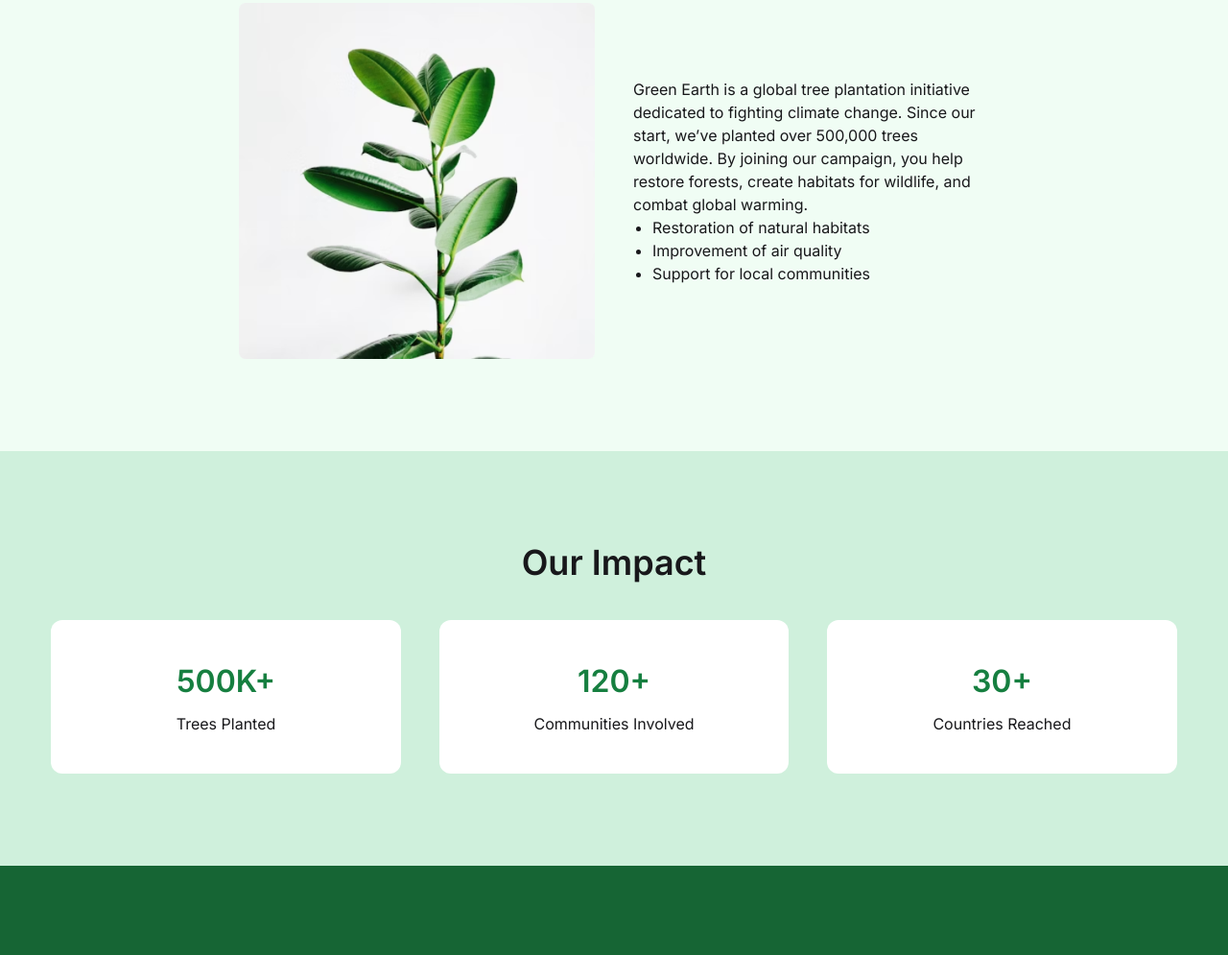
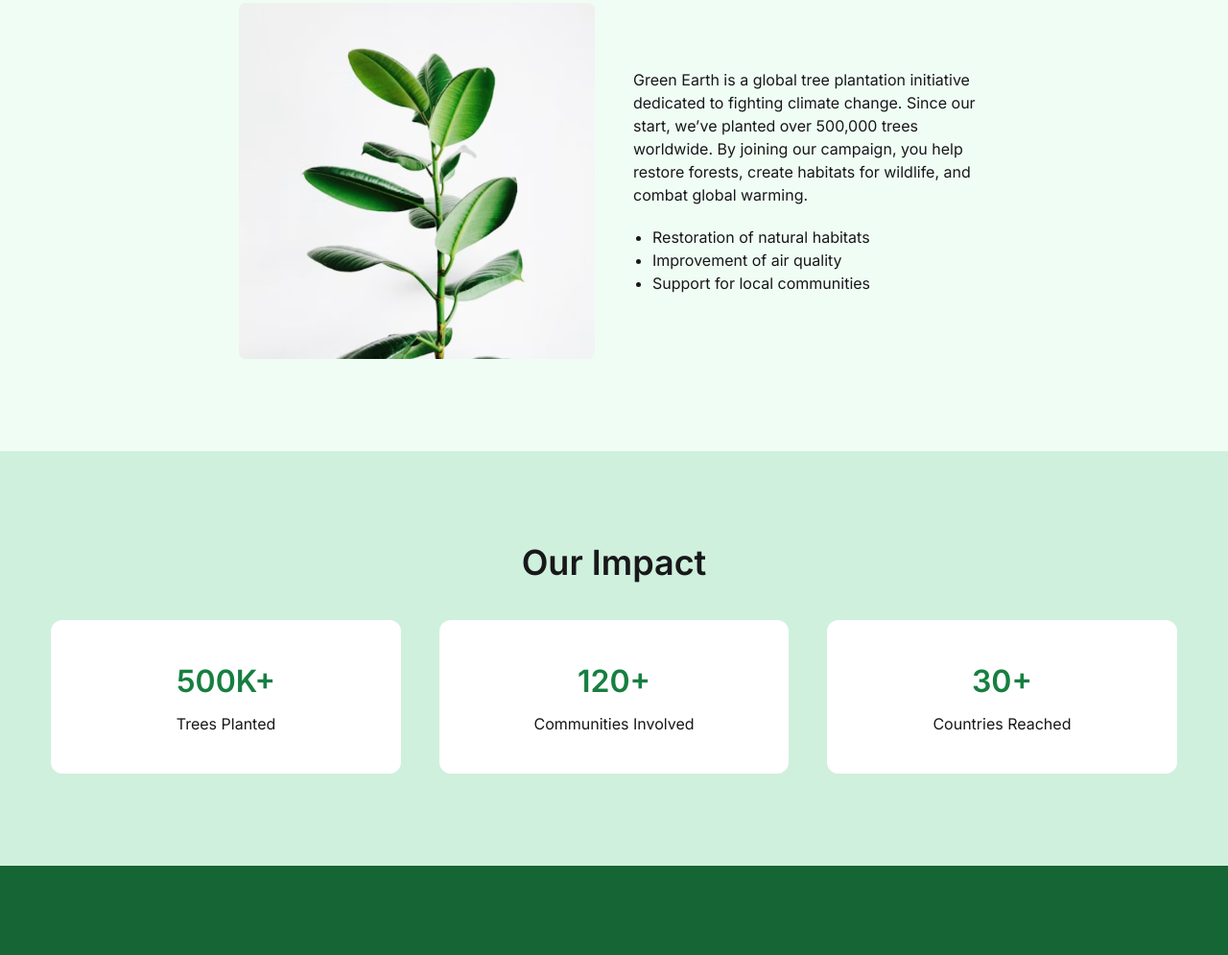
Before and after one commit to mramitkb/B12-Green-Earth-A6, a plain HTML site: page index.html in a window 1280 px wide. Shown: the part 1029-2024 px from the top of the page at 96% size. Drawn offline with nearby package versions, Linux system fonts and the light colour scheme; no server answers.

Commit message:
Readme file added & answered all Questions

```diff
--- a/index.html
+++ b/index.html
@@ -172,7 +172,7 @@
                         </div>
                         <div class="flex-1">
                             <p>Green Earth is a global tree plantation initiative dedicated to fighting climate change. Since our start, we’ve planted over 500,000 trees worldwide. By joining our campaign, you help restore forests, create habitats for wildlife, and combat global warming.</p>
-                            <ul class="list-disc pl-5">
+                            <ul class="list-disc pl-5 mt-5">
                                 <li>Restoration of natural habitats</li>
                                 <li>Improvement of air quality</li>
                                 <li>Support for local communities</li>
```
Also changed, not shown: 1 other file.
